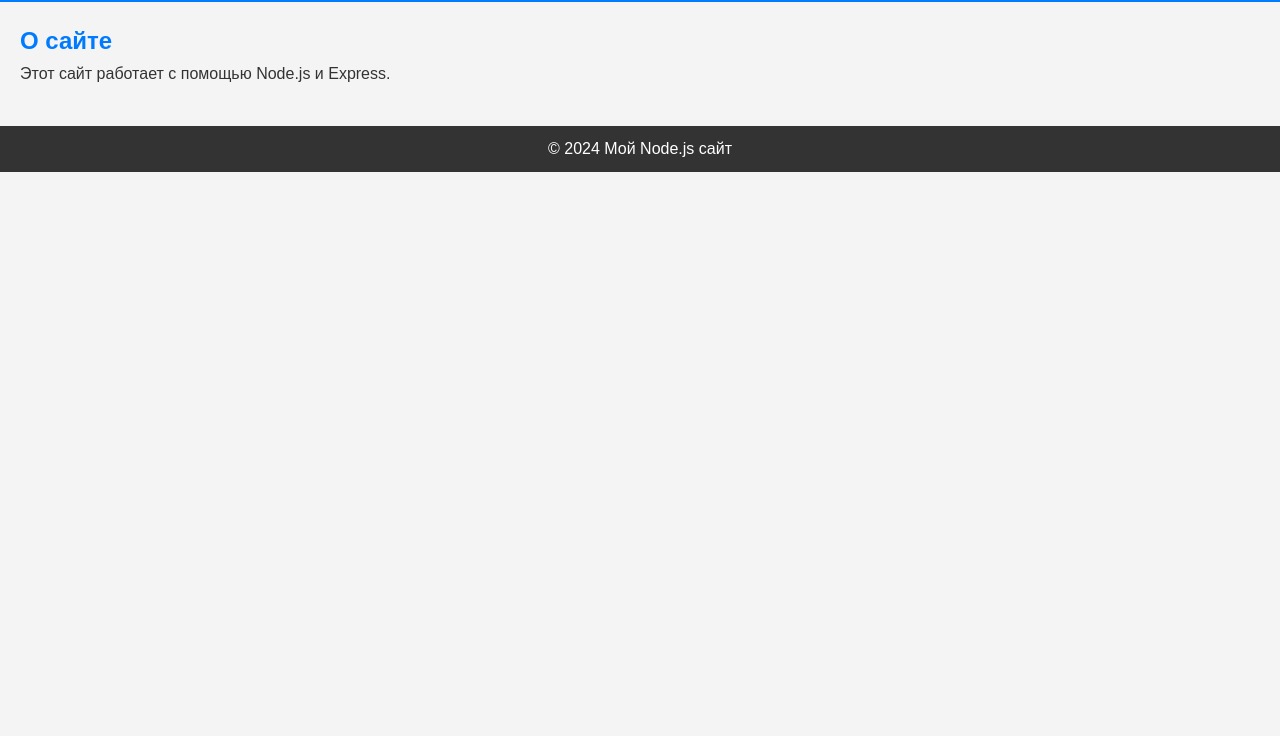
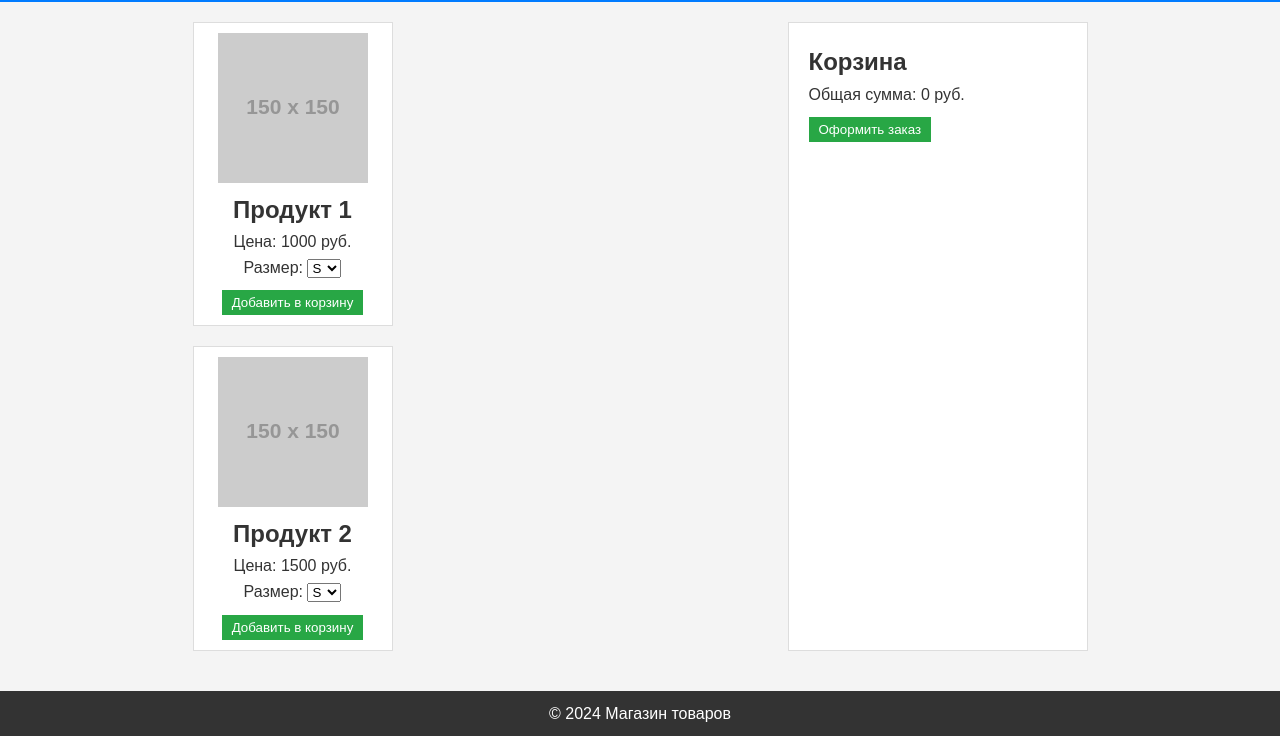
Before and after one commit to ss909ss/blabla-deploy, a website: page node-website/public/index.html in a window 1280 px wide. Shown: the part 69-805 px from the top of the page. Drawn offline with Linux system fonts and the light colour scheme; placeholder pictures from the web are drawn by us.

Commit message:
blabla deploy 2

```diff
--- a/node-website/public/index.html
+++ b/node-website/public/index.html
@@ -3,21 +3,55 @@
 <head>
   <meta charset="UTF-8">
   <meta name="viewport" content="width=device-width, initial-scale=1.0">
-  <title>Node.js Простой Сайт</title>
+  <title>Магазин товаров</title>
   <link rel="stylesheet" href="styles.css">
 </head>
 <body>
   <header>
-    <h1>Добро пожаловать на мой сайт!</h1>
+    <h1>Добро пожаловать в наш магазин!</h1>
   </header>
+
   <main>
-    <section>
-      <h2>О сайте</h2>
-      <p>Этот сайт работает с помощью Node.js и Express.</p>
+    <section id="products">
+      <div class="product">
+        <img src="https://via.placeholder.com/150" alt="Продукт 1">
+        <h2>Продукт 1</h2>
+        <p>Цена: 1000 руб.</p>
+        <label for="size1">Размер:</label>
+        <select id="size1">
+          <option value="S">S</option>
+          <option value="M">M</option>
+          <option value="L">L</option>
+        </select>
+        <button onclick="addToCart('Продукт 1', 1000, document.getElementById('size1').value)">Добавить в корзину</button>
+      </div>
+
+      <div class="product">
+        <img src="https://via.placeholder.com/150" alt="Продукт 2">
+        <h2>Продукт 2</h2>
+        <p>Цена: 1500 руб.</p>
+        <label for="size2">Размер:</label>
+        <select id="size2">
+          <option value="S">S</option>
+          <option value="M">M</option>
+          <option value="L">L</option>
+        </select>
+        <button onclick="addToCart('Продукт 2', 1500, document.getElementById('size2').value)">Добавить в корзину</button>
+      </div>
+    </section>
+
+    <section id="cart">
+      <h2>Корзина</h2>
+      <ul id="cart-items"></ul>
+      <p id="total">Общая сумма: 0 руб.</p>
+      <button onclick="checkout()">Оформить заказ</button>
     </section>
   </main>
+
   <footer>
-    <p>&copy; 2024 Мой Node.js сайт</p>
+    <p>&copy; 2024 Магазин товаров</p>
   </footer>
+
+  <script src="script.js"></script>
 </body>
 </html>
--- /dev/null
+++ b/node-website/public/script.js
@@ -0,0 +1,37 @@
+let cart = [];
+
+function addToCart(productName, price, size) {
+  const item = {
+    productName,
+    price,
+    size
+  };
+
+  cart.push(item);
+  updateCart();
+}
+
+function updateCart() {
+  const cartItemsElement = document.getElementById('cart-items');
+  cartItemsElement.innerHTML = ''; // Очистить текущие товары в корзине
+
+  let total = 0;
+  cart.forEach(item => {
+    const listItem = document.createElement('li');
+    listItem.textContent = `${item.productName} (Размер: ${item.size}) - ${item.price} руб.`;
+    cartItemsElement.appendChild(listItem);
+    total += item.price;
+  });
+
+  document.getElementById('total').textContent = `Общая сумма: ${total} руб.`;
+}
+
+function checkout() {
+  if (cart.length === 0) {
+    alert('Ваша корзина пуста!');
+  } else {
+    alert('Спасибо за покупку!');
+    cart = [];
+    updateCart();
+  }
+}
--- a/node-website/public/styles.css
+++ b/node-website/public/styles.css
@@ -23,11 +23,44 @@
 }
 
 main {
+  display: flex;
+  justify-content: space-around;
   padding: 20px;
 }
 
-  h2 {
-    color: #007BFF;
+#products {
+  display: flex;
+  flex-direction: column;
+  gap: 20px;
+}
+
+.product {
+  border: 1px solid #ddd;
+  padding: 10px;
+  background-color: white;
+  width: 200px;
+  text-align: center;
+}
+
+#cart {
+  margin-left: 50px;
+  padding: 20px;
+  border: 1px solid #ddd;
+  background-color: white;
+  width: 300px;
+}
+
+button {
+  background-color: #28a745;
+  color: white;
+  padding: 5px 10px;
+  border: none;
+  cursor: pointer;
+  margin-top: 10px;
+}
+
+button:hover {
+  background-color: #218838;
 }
 
 footer {
--- a/node-website/server.js
+++ b/node-website/server.js
@@ -3,10 +3,8 @@ const path = require('path');
 
 const app = express();
 
-// Указываем, что папка 'public' будет хранить статические файлы
 app.use(express.static(path.join(__dirname, 'public')));
 
-// Роут для главной страницы
 app.get('/', (req, res) => {
   res.sendFile(path.join(__dirname, 'public', 'index.html'));
 });
```
Lines whose indentation alone changed are shown as unchanged.
